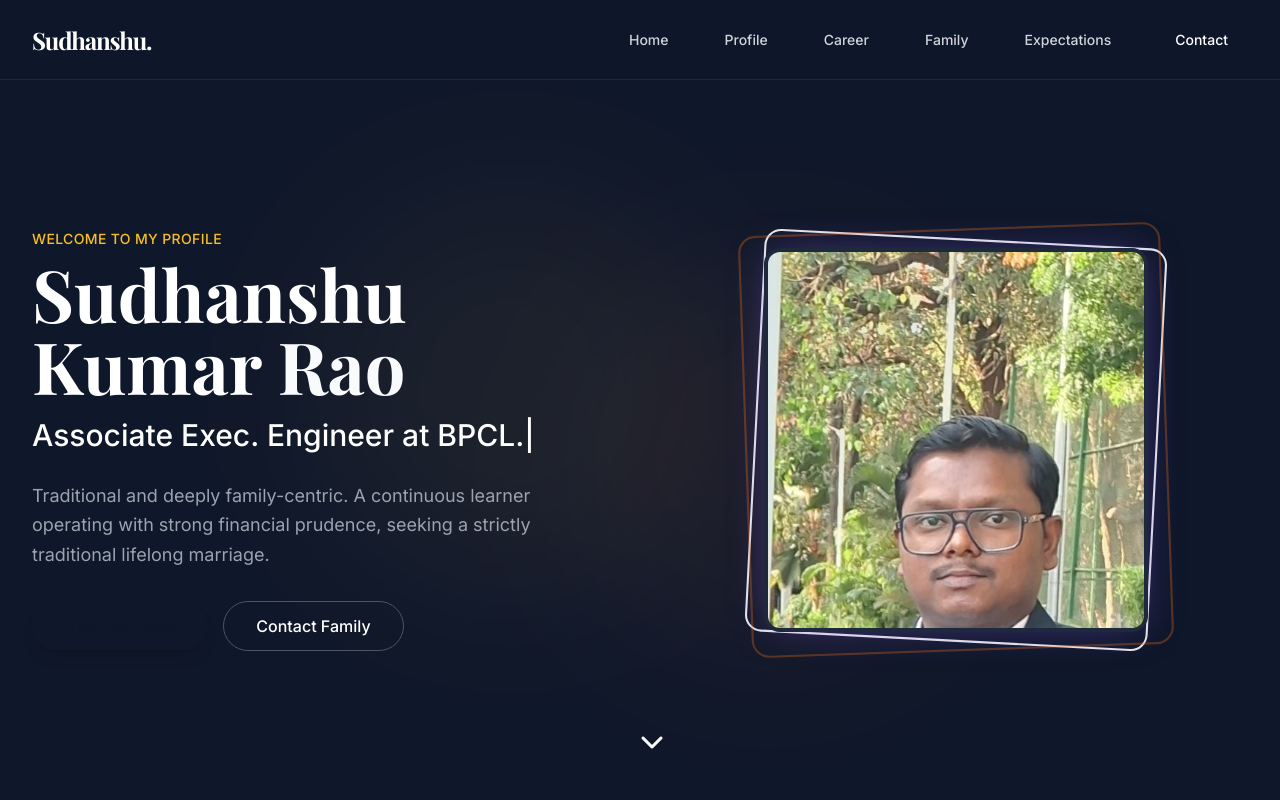
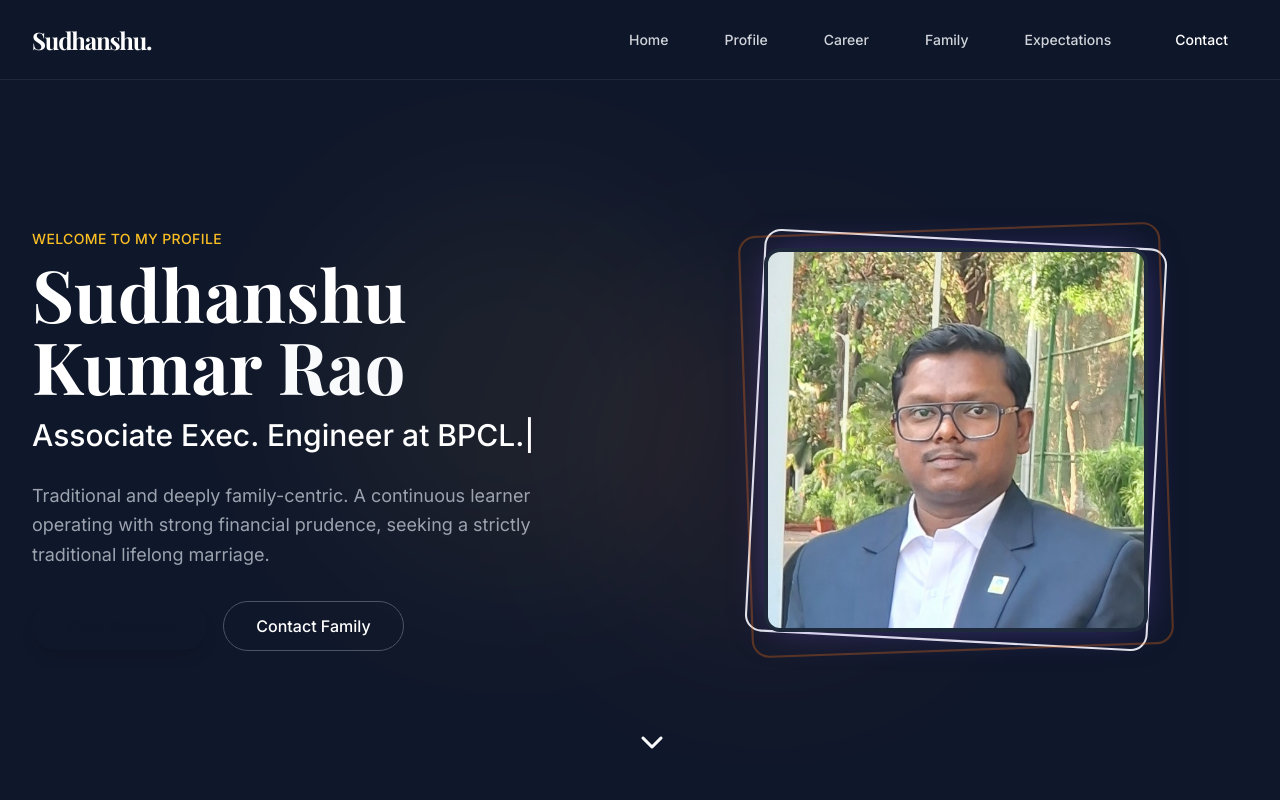
Before and after one commit to SudhanshuKRao/Marriage-Portfolio-1, a plain HTML site: page index.html in a window 1280 px wide. Shown: the top 800 px of the page. Drawn offline with nearby package versions, Linux system fonts and the light colour scheme; a web font is replaced by a local one.

Commit message:
Update profile image source in index.html

```diff
--- a/index.html
+++ b/index.html
@@ -170,7 +170,7 @@
                 <div class="flex-1 flex justify-center reveal">
                     <div class="relative w-64 h-64 sm:w-80 sm:h-80 lg:w-96 lg:h-96">
                         <!-- Add your actual image URL below -->
-                        <img src="20260526_172814(1).jpg" alt="Sudhanshu Kumar Rao" class="rounded-2xl w-full h-full object-cover border-4 border-slate-800 profile-glow z-10 relative object-top">
+                        <img src="20260526_172814(2).jpg" alt="Sudhanshu Kumar Rao" class="rounded-2xl w-full h-full object-cover border-4 border-slate-800 profile-glow z-10 relative object-top">
                         <!-- Decorative border ring -->
                         <div class="absolute inset-0 rounded-2xl border-2 border-brand-DEFAULT/50 scale-105 -z-10 transform rotate-3"></div>
                         <div class="absolute inset-0 rounded-2xl border-2 border-orange-500/30 scale-110 -z-10 transform -rotate-2"></div>
```
